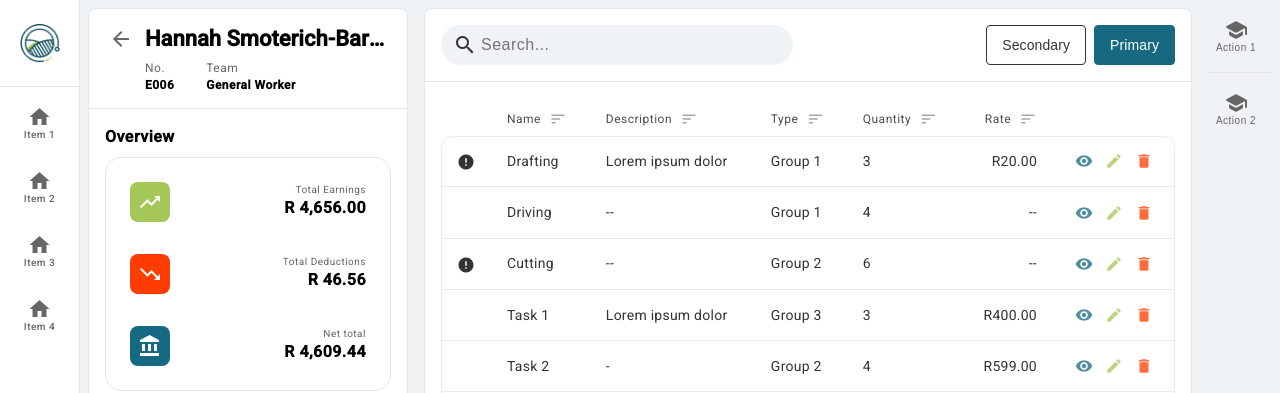
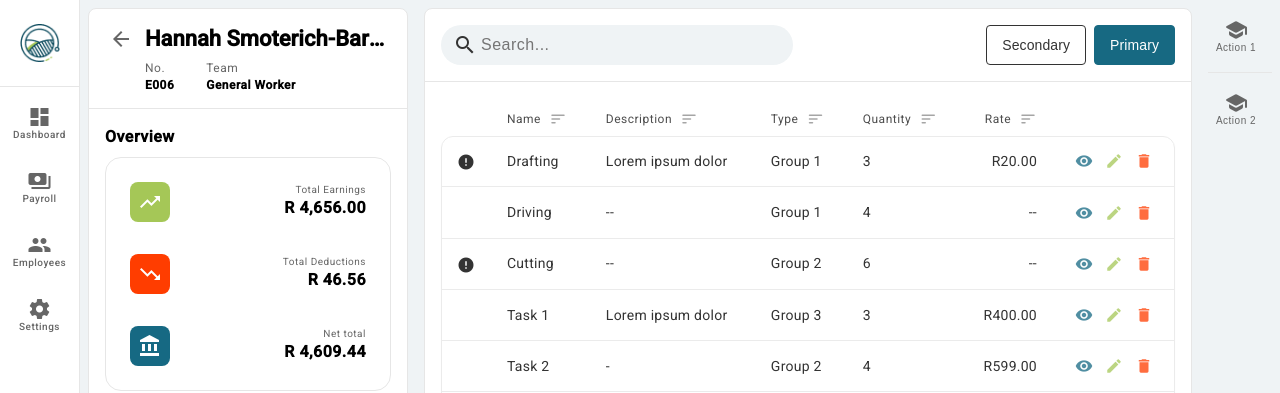
Before and after one commit to juankotze/agrigistics-demo, an Angular app: page /payroll in a window 1280 px wide. Shown: the top 393 px of the page. Built offline with nearby package versions, Linux system fonts and the light colour scheme.

Commit message:
refactor: update left-sidenav to use @for control flow and add proper navigation links

```diff
--- a/src/app/dashboard/dashboard.component.html
+++ /dev/null
@@ -1 +0,0 @@
-<p>dashboard works!</p>
--- a/src/app/left-sidenav/left-sidenav.component.html
+++ b/src/app/left-sidenav/left-sidenav.component.html
@@ -4,29 +4,13 @@
     </div>
     <hr>
     <div class="sidenav-nav">
-        <div class="sidenav-nav-item">
-            <a [routerLink]="'dashboard'" routerLinkActive="active">
-                <i class="material-icons">home</i>
-                <span class="label">Item 1</span>
-            </a>
-        </div>
-        <div class="sidenav-nav-item">
-            <a [routerLink]="'payroll'" routerLinkActive="active">
-                <i class="material-icons">home</i>
-                <span class="label">Item 2</span>
-            </a>
-        </div>
-        <div class="sidenav-nav-item">
-            <a [routerLink]="'employees'" routerLinkActive="active">
-                <i class="material-icons">home</i>
-                <span class="label">Item 3</span>
-            </a>
-        </div>
-        <div class="sidenav-nav-item">
-            <a [routerLink]="'settings'" routerLinkActive="active">
-                <i class="material-icons">home</i>
-                <span class="label">Item 4</span>
-            </a>
-        </div>
+        @for(link of navLinks; track link.path) {
+            <div class="sidenav-nav-item">
+                <a [routerLink]="link.path" routerLinkActive="active">
+                    <i class="material-icons">{{ link.icon }}</i>
+                    <span class="label">{{ link.label }}</span>
+                </a>
+            </div>
+        }
     </div>
 </div>
--- a/src/app/left-sidenav/left-sidenav.component.ts
+++ b/src/app/left-sidenav/left-sidenav.component.ts
@@ -1,5 +1,11 @@
 import { Component } from '@angular/core';
 import { RouterModule } from '@angular/router';
+
+interface NavLink {
+  path: string;
+  label: string;
+  icon: string;
+}
 
 @Component({
   selector: 'left-sidenav',
@@ -9,5 +15,26 @@ import { RouterModule } from '@angular/router';
   styleUrl: './left-sidenav.component.scss'
 })
 export class LeftSidenavComponent {
-
+  protected readonly navLinks: NavLink[] = [
+    {
+      path: 'dashboard',
+      label: 'Dashboard',
+      icon: 'dashboard'
+    },
+    {
+      path: 'payroll',
+      label: 'Payroll',
+      icon: 'payments'
+    },
+    {
+      path: 'employees',
+      label: 'Employees',
+      icon: 'group'
+    },
+    {
+      path: 'settings',
+      label: 'Settings',
+      icon: 'settings'
+    }
+  ];
 }
```
Also changed, not shown: src/app/dashboard/dashboard.component.ts (deleted, +0 -12 lines), src/app/dashboard/dashboard.component.scss (deleted).
